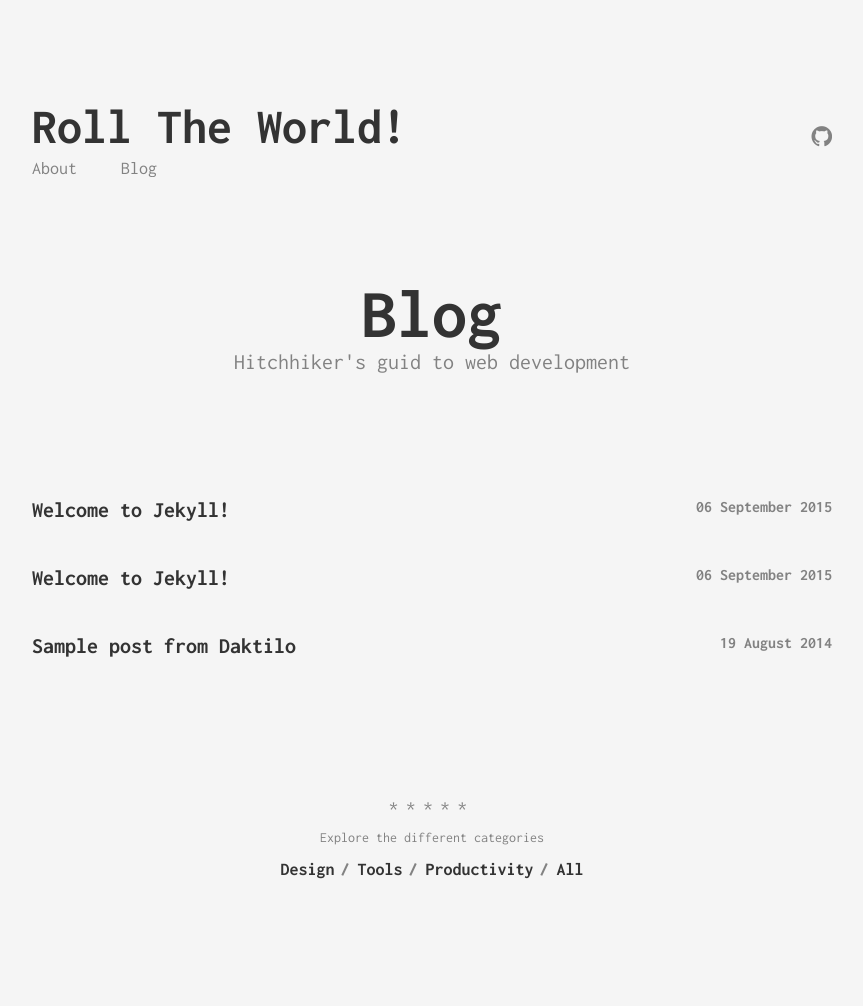
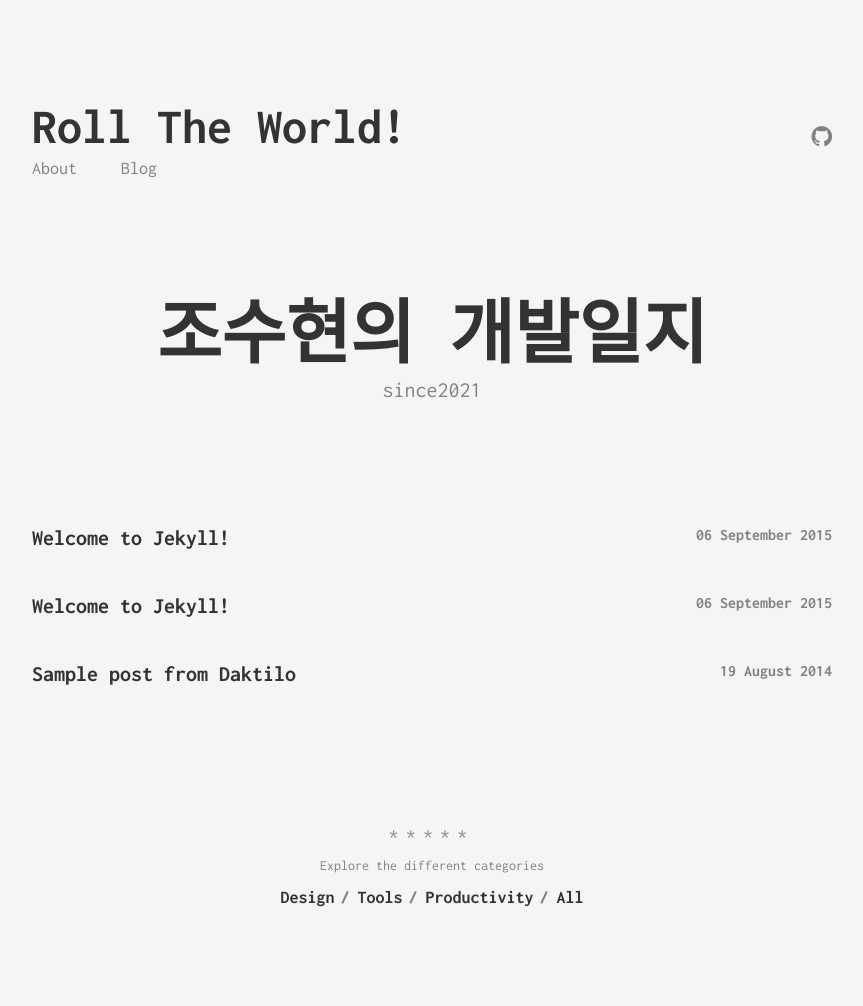
Before and after one commit to rollingman1/rollingman1.github.io, a Jekyll site: the page built from index.html, in a window 1280 px wide. Shown: the whole page, without its empty margins (208-1071 px from the left). Built offline with Jekyll 4.4.1, drawn with Linux system fonts in a browser that asks for light colours; before the commit the page ends 978 px from its top, so only the background shows below that.

Commit message:
roll back2

```diff
--- a/index.html
+++ b/index.html
@@ -1,7 +1,7 @@
 ---
 layout: page
-title: Blog
-subtitle: Hitchhiker's guid to web development
+title: 조수현의 개발일지
+subtitle: since2021
 sitemap:
   priority: 0.9
 ---
```
